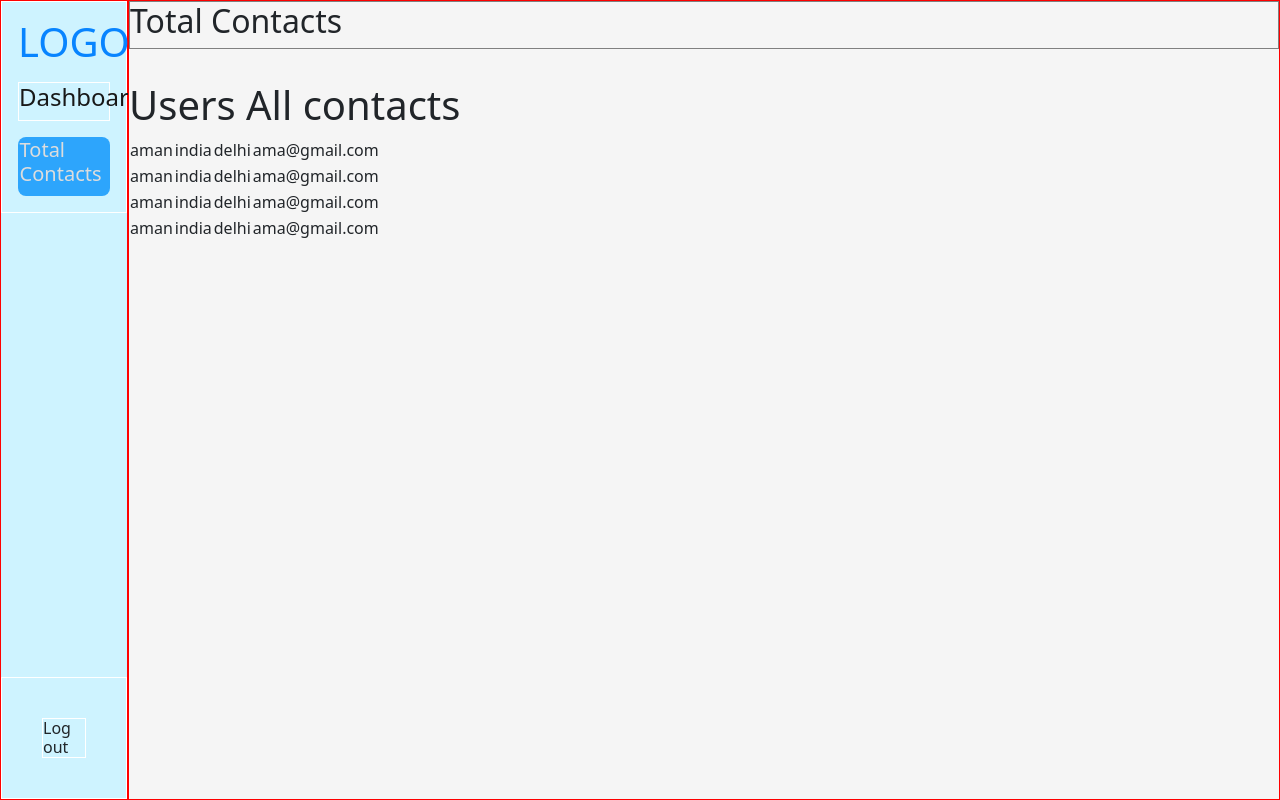
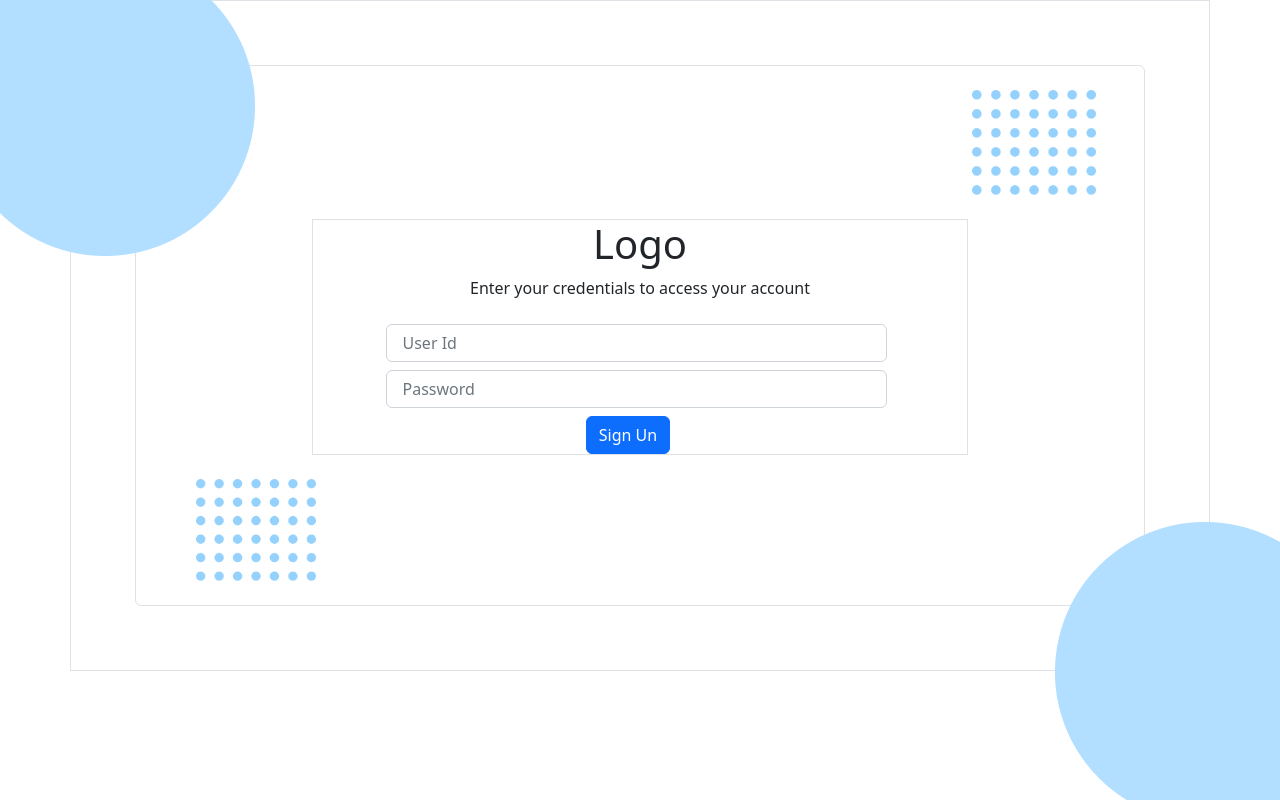
Before and after one commit to rajatmiddha92/contactmanager, a React (Create React App) app in the folder frontend/: page / in a window 1280 px wide. Built offline with nearby package versions, Linux system fonts and the light colour scheme.

Commit message:
design modfied

```diff
--- a/frontend/src/App.js
+++ b/frontend/src/App.js
@@ -1,6 +1,6 @@
 import './App.css';
 import {BrowserRouter, Route, Routes} from 'react-router-dom'
-// import Login from './components/Login';
+import Login from './components/Login';
 import Signup from './components/Signup';
 // import ImportFile from './components/ImportFile'
 // import ImportComplete from './components/ImportComplete'
@@ -14,7 +14,7 @@ const App=()=> {
   <>
   <BrowserRouter>
   <Routes>
-    <Route path='/' element={<Main />} />
+    <Route path='/' element={<Login />} />
     <Route path='/signup' element={<Signup/>}/>
   </Routes>
   </BrowserRouter>
--- a/frontend/src/components/Login.jsx
+++ b/frontend/src/components/Login.jsx
@@ -21,7 +21,7 @@ const Login = (props) => {
     return (
         <React.Fragment>
             <main className='container border d-flex justify-content-center align-items-center p-3 overflow-hidden'>
-                <div className='left-round'></div>
+                <img className='img-1' src={require('./images/Ellipse 31.png')}/>
                 <section className='row container border m-5 br-5 rounded-2'>
                     <div className="col">
                         <div className='row d-flex flex-row justify-content-end'>
@@ -58,7 +58,7 @@ const Login = (props) => {
                         </div>
                     </div>
                 </section>
-                <div className='right-round'></div>
+                <img className='img-2' src={require('./images/Ellipse 32.png')}/>
             </main>
         </React.Fragment>
     );
--- a/frontend/src/components/login.css
+++ b/frontend/src/components/login.css
@@ -1,11 +1,23 @@
 
-.main-container{
+/* .main-container{
     width: 100vw;
     min-height: 100vh;
     overflow: hidden;
+} */
+.main-cont{
+    position: relative;
 }
-
-.left-round{
+.img-1{
+    position: absolute;
+    left: 0;
+    top:0;
+}
+.img-2{
+    position: absolute;
+    bottom: 0;
+    right: 0;
+}
+/* .left-round{
     position: absolute;
     width: 20%;
     height: 40%;
@@ -13,8 +25,8 @@
     top: -2.5em;
     background: #CEF3FF;
     border-radius: 50%;
-}
-.right-round{
+} */
+/* .right-round{
     position: absolute;
     width: 20%;
     height: 40%;
@@ -24,7 +36,7 @@
     border-radius: 50%;
     opacity: 0.7;
 
-}
+} */
 /* .form-container{
     width: 90%;
     min-height: 80vh;
```
Also changed, not shown: frontend/src/components/images/Ellipse 31.png (added), frontend/src/components/images/Ellipse 32.png (added).
